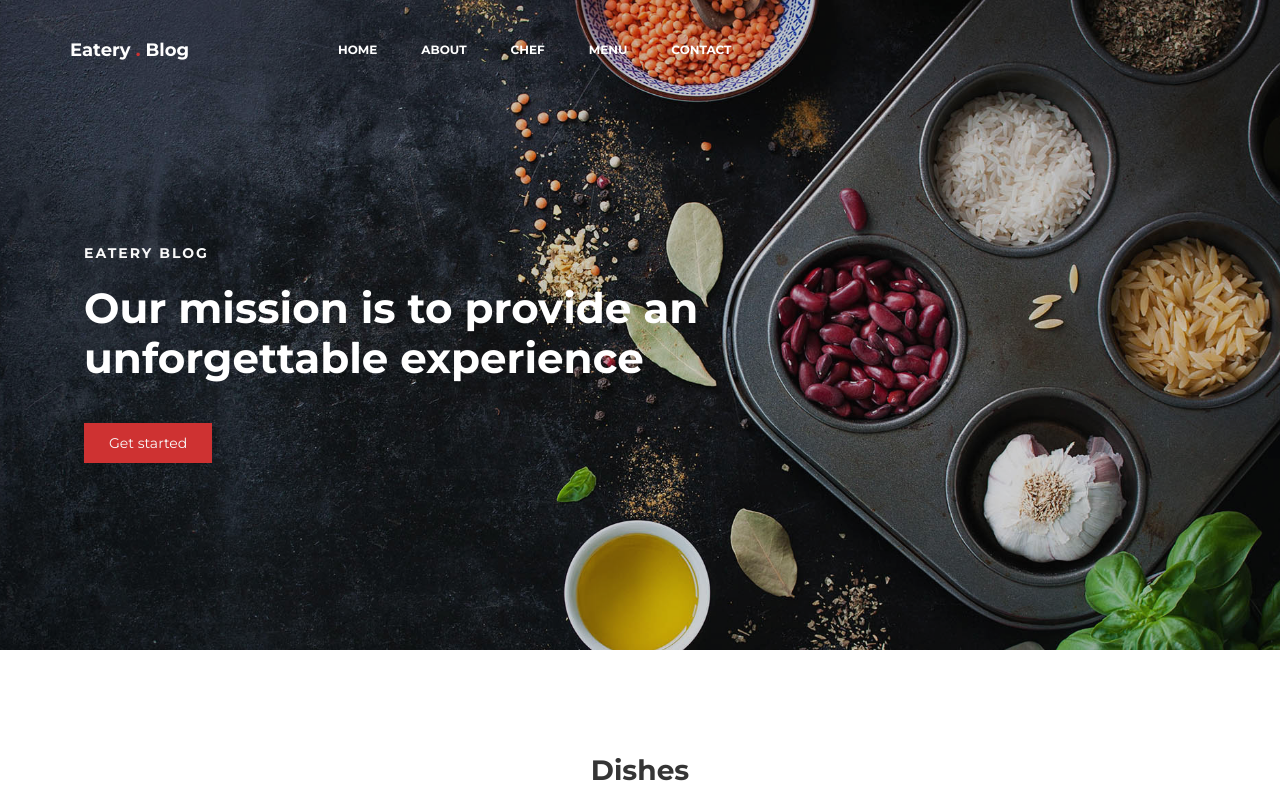
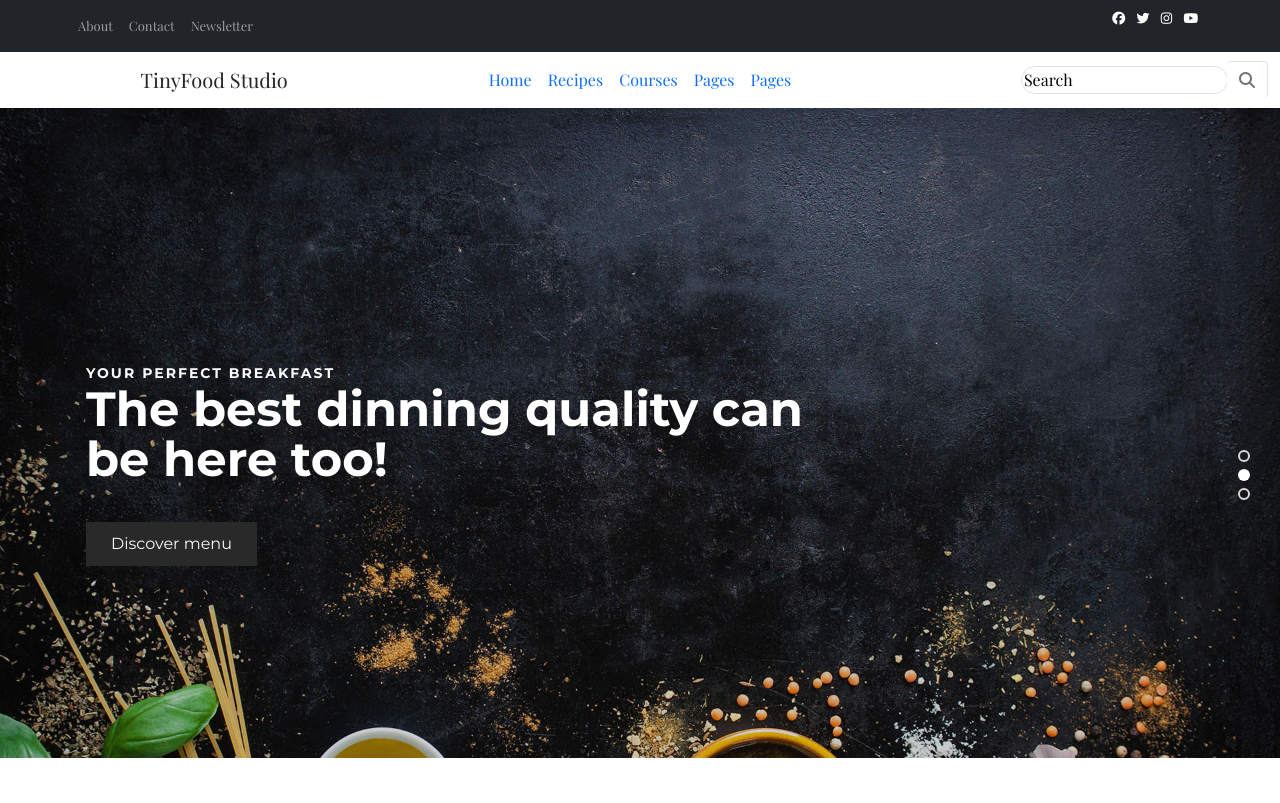
Before and after one commit to semnurmatov/food-blog-web, a plain HTML site: page index.html in a window 1280 px wide. Shown: the top 803 px of the page. Drawn offline with nearby package versions, Linux system fonts and the light colour scheme.

Commit message:
feat: navigation bar added

```diff
--- a/css/templatemo-style.css
+++ b/css/templatemo-style.css
@@ -141,6 +141,9 @@ http://www.templatemo.com/tm-515-eatery
    BUTTONS
 -----------------------------------------*/
 
+
+
+
 .section-btn {
   background: #ce3232;
   border-radius: 0;
@@ -203,6 +206,64 @@ http://www.templatemo.com/tm-515-eatery
 }
 
 
+/*---------------------------------------
+    HEADER
+-----------------------------------------*/
+.header-top-bar{
+  padding-top: 0px;
+}
+
+.form-control{
+  height: 22px;
+}
+
+.d-flex{
+  padding-right: 30px;
+}
+
+.container{
+  padding-left: 0px;
+}
+
+.header-top-bar{
+  font-family: 'Playfair Display';
+  font-size: small;
+}
+
+header{
+  font-family: 'Playfair Display';
+  font-size: medium;
+  color: #000000;
+}
+
+.main-navigation{
+  font-family: 'Playfair Display';
+  font-size: medium;
+  color: #000000;
+}
+
+.navbar-brand{
+  margin-left: 30%;
+}
+
+.search{
+  margin-left: auto;
+}
+
+.fa-color{
+  color: white;
+}
+
+.fa-color:hover{
+  opacity: 0.7;
+}
+/* .secondary-navigation{
+background-color: #000000;
+}
+
+.social-navigation{
+background-color: #000000;
+} */
 
 /*---------------------------------------
     MENU
--- a/index.html
+++ b/index.html
@@ -17,12 +17,21 @@ http://www.templatemo.com/tm-515-eatery
      <meta name="author" content="">
      <meta name="viewport" content="width=device-width, initial-scale=1, maximum-scale=1">
 
-     <link rel="stylesheet" href="css/bootstrap.min.css">
-     <link rel="stylesheet" href="css/font-awesome.min.css">
+     <script type="text/javascript" src="https://livejs.com/live.js"></script>
+
+     <link href="https://cdn.jsdelivr.net/npm/bootstrap@5.1.3/dist/css/bootstrap.min.css" rel="stylesheet" integrity="sha384-1BmE4kWBq78iYhFldvKuhfTAU6auU8tT94WrHftjDbrCEXSU1oBoqyl2QvZ6jIW3" crossorigin="anonymous">
+     <link rel="stylesheet" href="https://cdnjs.cloudflare.com/ajax/libs/font-awesome/4.7.0/css/font-awesome.min.css">
+     <link href='https://fonts.googleapis.com/css?family=Nunito Sans' rel='stylesheet'>
+     <link href='https://fonts.googleapis.com/css?family=Playfair Display' rel='stylesheet'>
+     <script src="https://kit.fontawesome.com/8fc2e67d82.js" crossorigin="anonymous"></script>
+
+     <!-- <link rel="stylesheet" href="css/bootstrap.min.css"> -->
+     <!-- <link rel="stylesheet" href="css/font-awesome.min.css"> -->
      <link rel="stylesheet" href="css/animate.css">
      <link rel="stylesheet" href="css/owl.carousel.css">
      <link rel="stylesheet" href="css/owl.theme.default.min.css">
      <link rel="stylesheet" href="css/magnific-popup.css">
+
 
      <!-- MAIN CSS -->
      <link rel="stylesheet" href="css/templatemo-style.css">
@@ -31,54 +40,98 @@ http://www.templatemo.com/tm-515-eatery
 <body>
 
      <!-- PRE LOADER -->
-     <section class="preloader">
+     <!-- <section class="preloader">
           <div class="spinner">
 
                <span class="spinner-rotate"></span>
 
           </div>
-     </section>
+     </section> -->
 
+     <header class="">
+          <div class="navbar navbar-expand-lg navbar-dark bg-dark">
+               <button class="navbar-toggler" type="button" data-toggle="collapse" data-target="#navbarSupportedContent" aria-controls="navbarSupportedContent" aria-expanded="false" aria-label="Toggle navigation">
+                    <span class="navbar-toggler-icon"></span>
+               </button>
+               <div class="header-top-bar container">
+                    <nav class="secondary-navigation">
+                         <div class="collapse navbar-collapse" id="navbarSupportedContent">
+                           <ul class="navbar-nav mr-auto">
+                             <li class="nav-item active">
+                               <a class="nav-link" href="#">About</a>
+                             </li>
+                             <li class="nav-item">
+                               <a class="nav-link" href="#">Contact</a>
+                             </li>
+                             <li class="nav-item">
+                              <a class="nav-link" href="#">Newsletter</a>
+                            </li>
+                           </ul>
 
-     <!-- MENU -->
-     <section class="navbar custom-navbar navbar-fixed-top" role="navigation">
-          <div class="container">
-
-               <div class="navbar-header">
-                    <button class="navbar-toggle" data-toggle="collapse" data-target=".navbar-collapse">
-                         <span class="icon icon-bar"></span>
-                         <span class="icon icon-bar"></span>
-                         <span class="icon icon-bar"></span>
-                    </button>
-
-                    <!-- lOGO TEXT HERE -->
-                    <a href="index.html" class="navbar-brand">Eatery <span>.</span> Blog</a>
+                         </div>
+                    </nav>
+                    <nav class="social-navigation">
+                         <div class="navbar-collapse" id="navbarSupportedContent">
+                              <ul  class="list-inline center">
+                                   <li id="sm-icons" class="list-inline-item">
+                                        <a href="#!"><i class="fab fa-facebook fa-color"></i></a>
+                                   </li>
+                                   <li id="sm-icons" class="list-inline-item">
+                                        <a href="#!"><i class="fab fa-twitter fa-color"></i></a>
+                                   </li>
+                                   <li id="sm-icons" class="list-inline-item">
+                                        <a href="#!"><i class="fab fa-instagram fa-color"></i></a>
+                                   </li>
+                                   <li id="sm-icons" class="list-inline-item">
+                                        <a href="#!"><i class="fab fa-youtube fa-color"></i></a>
+                                   </li>
+                              </ul>
+                         </div>
+                    </nav>
                </div>
-
-               <!-- MENU LINKS -->
-               <div class="collapse navbar-collapse">
-                    <ul class="nav navbar-nav navbar-nav-first">
-                         <li><a href="#home" class="smoothScroll">Home</a></li>
-                         <li><a href="#about" class="smoothScroll">About</a></li>
-                         <li><a href="#team" class="smoothScroll">Chef</a></li>
-                         <li><a href="#menu" class="smoothScroll">Menu</a></li>
-                         <li><a href="#contact" class="smoothScroll">Contact</a></li>
-                    </ul>
-
-                    <!-- <ul class="nav navbar-nav navbar-right">
-                         <li><a href="#">Call Now! <i class="fa fa-phone"></i> 010 020 0340</a></li>
-                         <a href="#footer" class="section-btn">Reserve a table</a>
-                    </ul> -->
+          </div>
+          <div class="header-main navbar navbar-expand-lg">
+               <button class="navbar-toggler" type="button" data-toggle="collapse" data-target="#navbarSupportedContent" aria-controls="navbarSupportedContent" aria-expanded="false" aria-label="Toggle navigation">
+                    <span class="navbar-toggler-icon"></span>
+               </button>
+               <div class="container">
+                    <a class="navbar-brand" href="#">TinyFood Studio</a>
                </div>
-
+               <nav class="main-navigation">
+                    <div class="collapse navbar-collapse" id="navbarSupportedContent">
+                      <ul class="navbar-nav mr-auto">
+                        <li class="nav-item active">
+                          <a class="nav-link" href="#">Home</a>
+                        </li>
+                        <li class="nav-item">
+                          <a class="nav-link" href="#">Recipes</a>
+                        </li>
+                        <li class="nav-item">
+                         <a class="nav-link" href="#">Courses</a>
+                       </li>
+                       <li class="nav-item">
+                         <a class="nav-link" href="#">Pages</a>
+                       </li>
+                       <li class="nav-item">
+                         <a class="nav-link" href="#">Pages</a>
+                       </li>
+                      </ul>
+                    </div>
+               </nav>
+               <div class="container input-group">
+                    <input class="border rounded-pill search" type="search" value="Search">
+                    <span class="input-group-append">
+                         <button class="btn btn-outline-secondary bg-white border-start-0 border-bottom-0 border ms-n5" type="button">
+                             <i class="fa fa-search"></i>
+                         </button>
+                    </span>
+               </div>
           </div>
-     </section>
-
+     </header>
 
      <!-- HOME -->
      <section id="home" class="slider" data-stellar-background-ratio="0.5">
           <div class="row">
-
                     <div class="owl-carousel owl-theme">
                          <div class="item item-first">
                               <div class="caption">
@@ -91,8 +144,7 @@ http://www.templatemo.com/tm-515-eatery
                                    </div>
                               </div>
                          </div>
-
-                         <!-- <div class="item item-second">
+                         <div class="item item-second">
                               <div class="caption">
                                    <div class="container">
                                         <div class="col-md-8 col-sm-12">
@@ -103,7 +155,6 @@ http://www.templatemo.com/tm-515-eatery
                                    </div>
                               </div>
                          </div>
-
                          <div class="item item-third">
                               <div class="caption">
                                    <div class="container">
@@ -114,9 +165,8 @@ http://www.templatemo.com/tm-515-eatery
                                         </div>
                                    </div>
                               </div>
-                         </div> -->
+                         </div>
                     </div>
-
           </div>
      </section>
 
@@ -406,12 +456,12 @@ http://www.templatemo.com/tm-515-eatery
      <section id="contact" data-stellar-background-ratio="0.5">
           <div class="container">
                <div class="row">
-	<!-- How to change your own map point
+     <!-- How to change your own map point
             1. Go to Google Maps
             2. Click on your location point
             3. Click "Share" and choose "Embed map" tab
             4. Copy only URL and paste it within the src="" field below
-	-->
+     -->
                     <div class="wow fadeInUp col-md-6 col-sm-12" data-wow-delay="0.4s">
                          <div id="google-map">
                               <iframe src="https://www.google.com/maps/embed?pb=!1m18!1m12!1m3!1d3647.3030413476204!2d100.5641230193719!3d13.757206847615207!2m3!1f0!2f0!3f0!3m2!1i1024!2i768!4f13.1!3m3!1m2!1s0x0%3A0xf51ce6427b7918fc!2sG+Tower!5e0!3m2!1sen!2sth!4v1510722015945" allowfullscreen></iframe>
@@ -527,13 +577,13 @@ http://www.templatemo.com/tm-515-eatery
 
      <!-- SCRIPTS -->
      <script src="js/jquery.js"></script>
-     <script src="js/bootstrap.min.js"></script>
+     <!-- <script src="js/bootstrap.bundle.min.js"></script> -->
      <script src="js/jquery.stellar.min.js"></script>
      <script src="js/wow.min.js"></script>
      <script src="js/owl.carousel.min.js"></script>
      <script src="js/jquery.magnific-popup.min.js"></script>
      <script src="js/smoothscroll.js"></script>
      <script src="js/custom.js"></script>
-
+     <script src="https://cdn.jsdelivr.net/npm/bootstrap@5.1.3/dist/js/bootstrap.bundle.min.js" integrity="sha384-ka7Sk0Gln4gmtz2MlQnikT1wXgYsOg+OMhuP+IlRH9sENBO0LRn5q+8nbTov4+1p" crossorigin="anonymous"></script>
 </body>
 </html>
```
Lines whose indentation alone changed are shown as unchanged.
